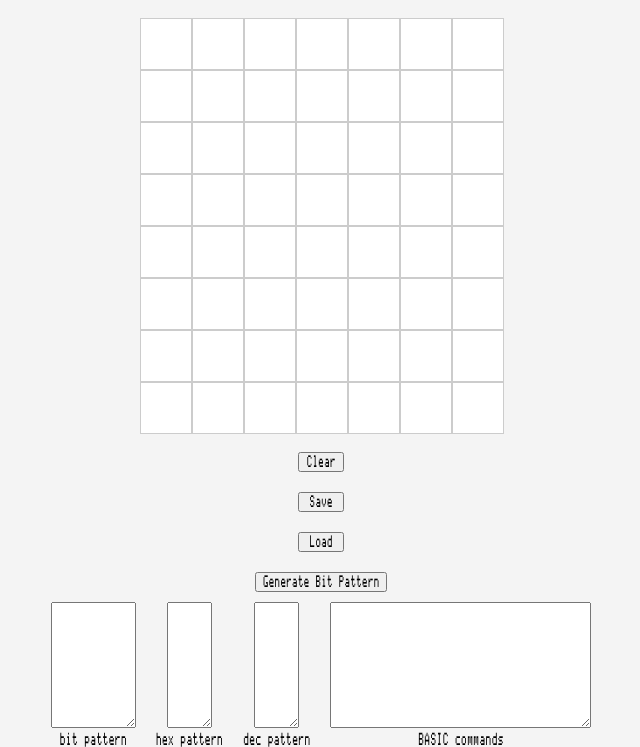
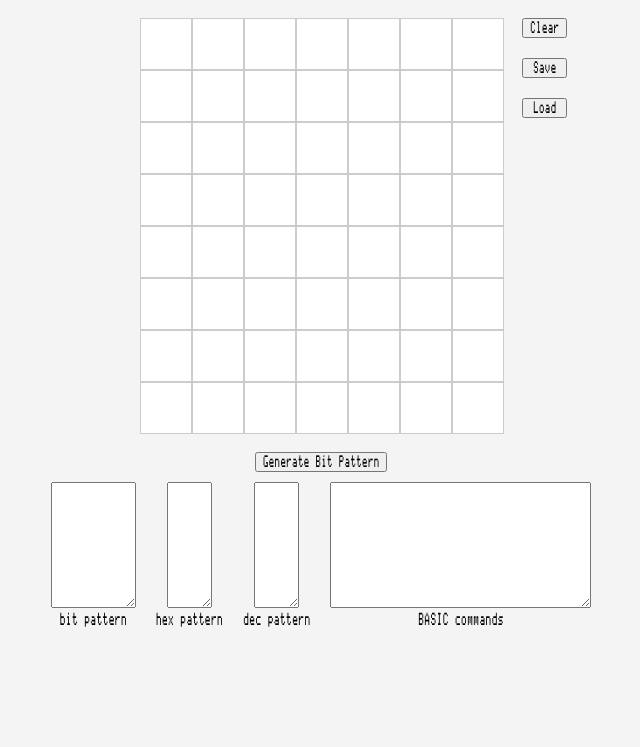
Before and after one commit to taciano-perez/graphiix, a website: page index.html in a window 1280 px wide. Shown: the part 55-802 px from the top of the page, without its empty margins (319-959 px from the left). Drawn offline with Linux system fonts and the light colour scheme.

Commit message:
Place control buttons to the right of grid

```diff
--- a/styles.css
+++ b/styles.css
@@ -25,13 +25,15 @@ body {
 }
 
 .grid-wrapper {
-    display: flex;
-    flex-direction: column;
-    align-items: center;
-    gap: 20px;
+    position: relative;
+    display: inline-block;
 }
 
 .button-wrapper {
+    position: absolute;
+    top: 0;
+    left: 100%;
+    margin-left: 20px;
     display: flex;
     flex-direction: column;
 }
```
